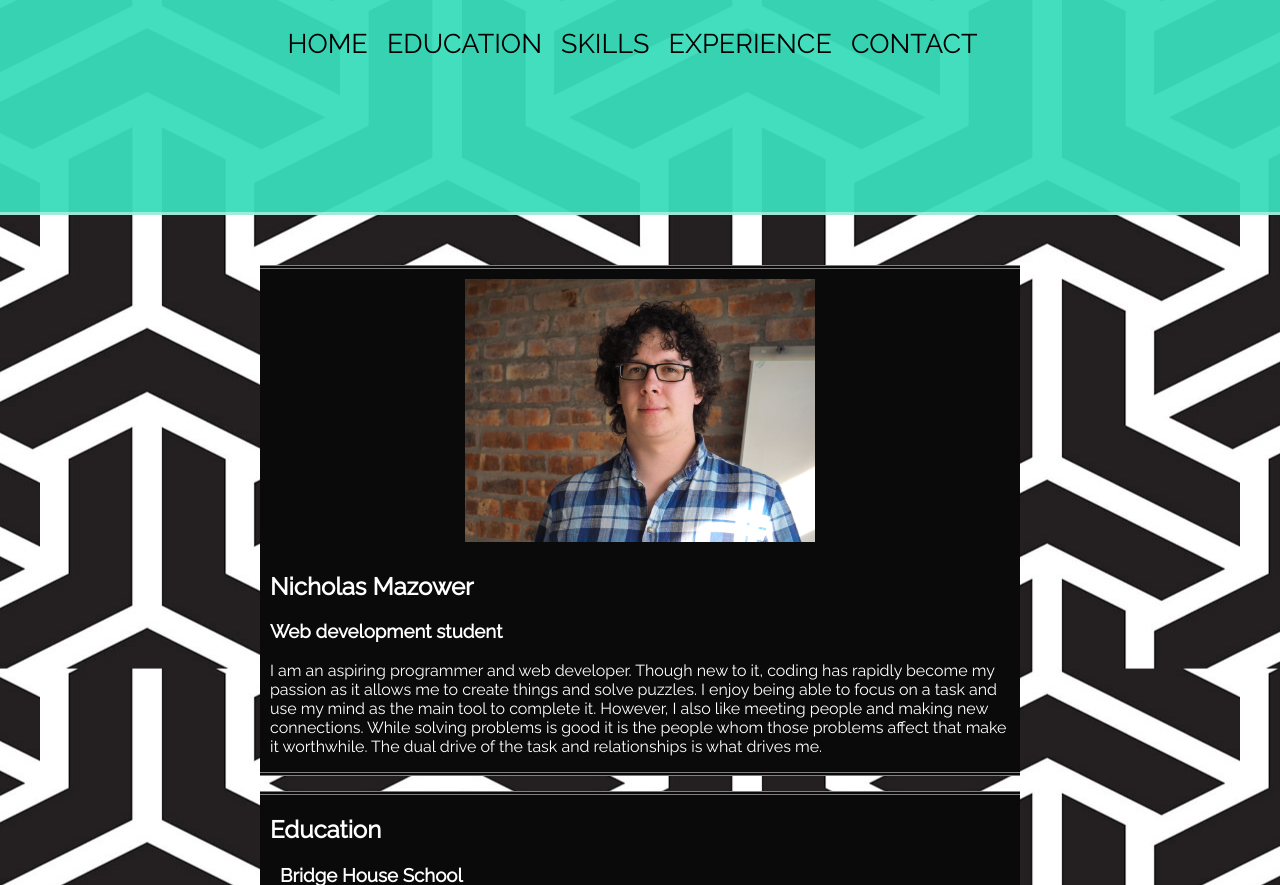
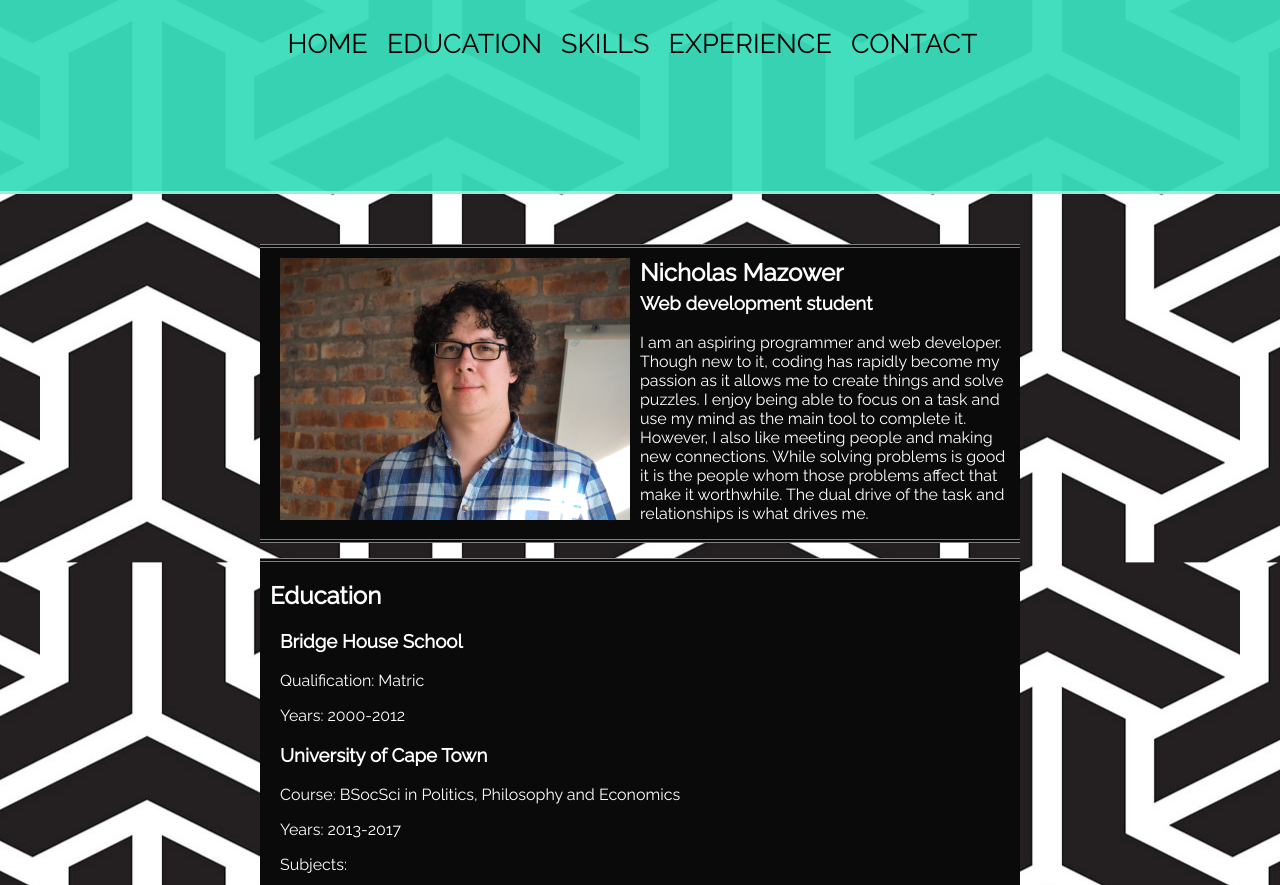
Before and after one commit to PaintingCaves/cv-website, a web app: file index.html in a window 1280 px wide. Shown: the top 885 px of the page. Run offline with its HTML, style and script files only (its server is not run), Linux system fonts and the light colour scheme.

Commit message:
image tweaks

```diff
--- a/assets/css/styles.css
+++ b/assets/css/styles.css
@@ -44,8 +44,9 @@
   height: auto;
   padding: 10px;
   /* border-radius: 25%; */
-  margin-left: auto;
-  margin-right: auto;
+  /* margin-left: auto;
+  margin-right: auto; */
+  float: left;
   display: block;
 }
 .contactListLink{
@@ -55,6 +56,15 @@
 .contact-list{
   list-style-type:none;
 
+}
+
+#name-heading{
+  margin-top:10px;
+  margin-bottom: 0px;
+
+}
+#sub-heading{
+  margin-top: 5px;
 }
 .content{
   background-color: rgb(10, 10, 10);
--- a/index.html
+++ b/index.html
@@ -27,8 +27,8 @@
       <article class="" id="bodyArea ">
                 <section class="content" id="homeContent"><img class="image" src="assets/images/nicholas.jpg" alt="">
 
-          <h2>Nicholas Mazower</h2>
-          <h3>Web development student</h3>
+          <h2 id="name-heading">Nicholas Mazower</h2>
+          <h3 id="sub-heading">Web development student</h3>
             <p>I am an aspiring programmer and web developer. Though new to it, coding has rapidly become my passion as it allows me to
             create things and solve puzzles. I enjoy being able to focus on a task and use my mind as the main tool to complete it. However,
             I also like meeting people and making new connections. While solving problems is good it is the people whom those problems
```
